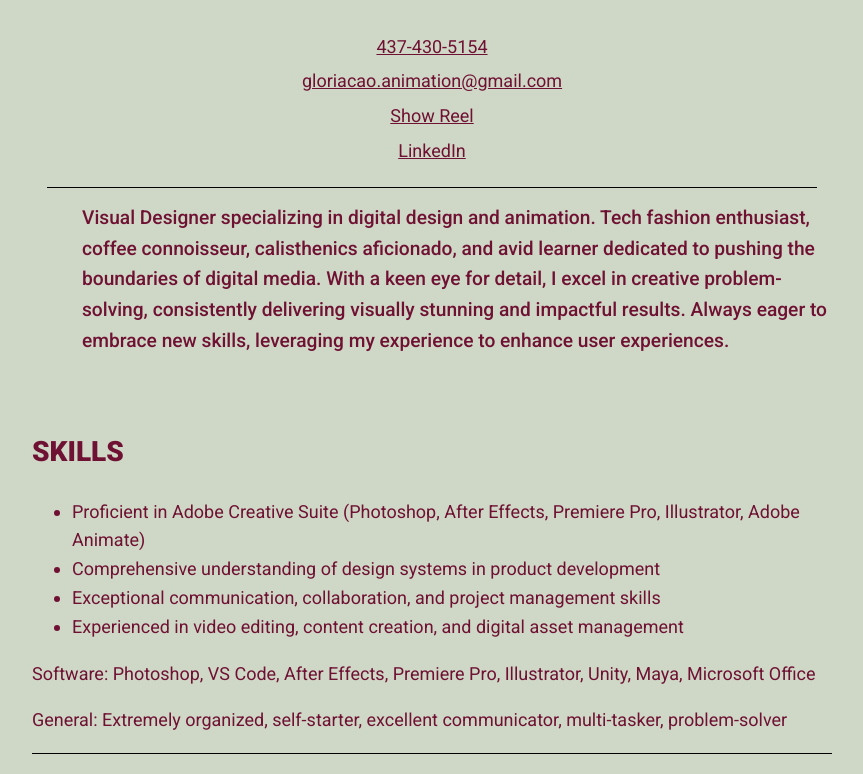
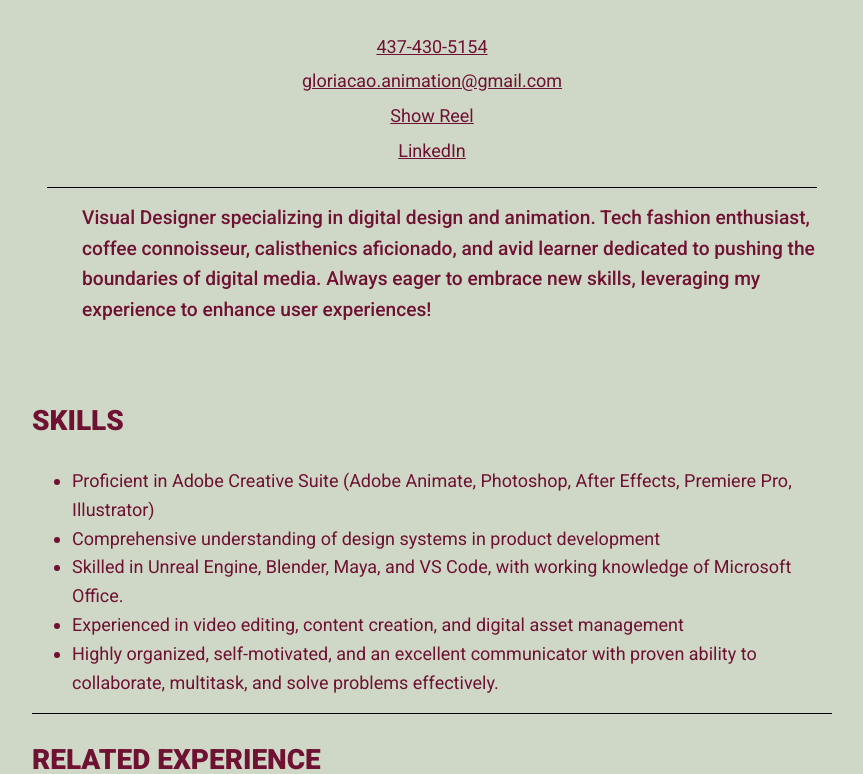
Before and after one commit to gloriacao1018/RWD_Resume, a plain HTML site: page index.html in a window 1280 px wide. Shown: the part 177-951 px from the top of the page, without its empty margins (218-1081 px from the left). Drawn offline with Linux system fonts and the light colour scheme.

Commit message:
Update index.html

```diff
--- a/index.html
+++ b/index.html
@@ -25,15 +25,15 @@
     />
 
     <!-- for Google -->
-    <meta name="description" content="Gloria Cao, a UX Designer & Animator specializing in creating impactful user experiences through UI/UX design and animation. Explore my portfolio to see how I blend creativity with digital marketing strategies." />
-    <meta name="keywords" content="Gloria Cao, UX Design, UI Design, Animator, Digital Marketing, Portfolio, User Experience, Animation, Digital Media Specialist, SEO, Content Creation" />
+    <meta name="description" content="Gloria Cao, a 2D&3D Animator specializing in creating impactful user experiences through UI/UX design and animation. Explore my portfolio to see how I blend creativity with digital marketing strategies." />
+    <meta name="keywords" content="Gloria Cao, Digital Design, Animator, Digital Marketing, Portfolio, User Experience, Animation, Digital Media Specialist, SEO, Content Creation" />
     <meta name="author" content="Gloria Cao" />
     <link rel="author" href="https://maps.app.goo.gl/9BRTubSnPt6w3bsD9?g_st=i" />
     <meta name="copyright" content="© 2024 Gloria Cao. All rights reserved." />
 
     <title>Gloria Cao - 2D&3D Animator |Digital Specialist</title>
     <meta name="description" content="
-    UI/UX and animation specialist excelling in impactful design. Eager to embrace new skills for enhanced user experiences."
+    2D&3D animation specialist excelling in impactful design. Eager to embrace new skills for enhanced user experiences."
     />
 
     <meta
@@ -53,12 +53,12 @@
     <meta name="twitter:card" content="https://imgur.com/ObtDxSk" />
     <meta
       name="twitter:title"
-      content="Gloria Cao - UX Designer & Animator |Digital Specialist"
+      content="Gloria Cao - 2D&3D Animator |Digital Specialist"
     />
     <meta
       name="twitter:description"
       content="
-      UI/UX and animation specialist excelling in impactful design. Eager to embrace new skills for enhanced user experiences."
+      2D&3D animation specialist excelling in impactful design. Eager to embrace new skills for enhanced user experiences."
     />
     <meta name="twitter:image" content="" />
     <link rel="preconnect" href="https://fonts.googleapis.com" />
@@ -86,26 +86,20 @@
     </div>
 
     <div class="about">
-                Visual Designer specializing in digital design and animation. Tech fashion enthusiast, coffee connoisseur, calisthenics aficionado, and avid learner dedicated to pushing the boundaries of digital media. With a keen eye for detail, I excel in creative problem-solving, consistently delivering visually stunning and impactful results. Always eager to embrace new skills, leveraging my experience to enhance user experiences.
+                Visual Designer specializing in digital design and animation. Tech fashion enthusiast, coffee connoisseur, calisthenics aficionado, and avid learner dedicated to pushing the boundaries of digital media. Always eager to embrace new skills, leveraging my experience to enhance user experiences!
     </div>
 
     <div class="skills">
       <h2>SKILLS</h2>
       <ul>
-        <li>Proficient in Adobe Creative Suite (Photoshop, After Effects, Premiere Pro, Illustrator, Adobe Animate)</li>
+        <li>Proficient in Adobe Creative Suite (Adobe Animate, Photoshop, After Effects, Premiere Pro, Illustrator)</li>
         <li>Comprehensive understanding of design systems in product development</li>
-        <li>Exceptional communication, collaboration, and project management skills</li>
+        <li>Skilled in Unreal Engine, Blender, Maya, and VS Code, with working knowledge of Microsoft Office. </li>
         <li>Experienced in video editing, content creation, and digital asset management</li>
+        <li>Highly organized, self-motivated, and an excellent communicator with proven ability to collaborate, multitask,
+          and solve problems effectively.</li>
       </ul>
 
-      <p>
-        Software: Photoshop, VS Code, After Effects, Premiere Pro, Illustrator,
-        Unity, Maya, Microsoft Office
-      </p>
-      <p>
-        General: Extremely organized, self-starter, excellent communicator,
-        multi-tasker, problem-solver
-      </p>
     </div>
 
 
```
